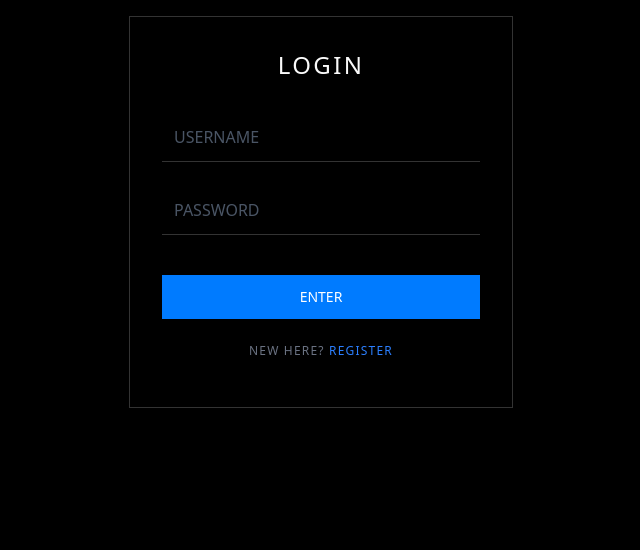
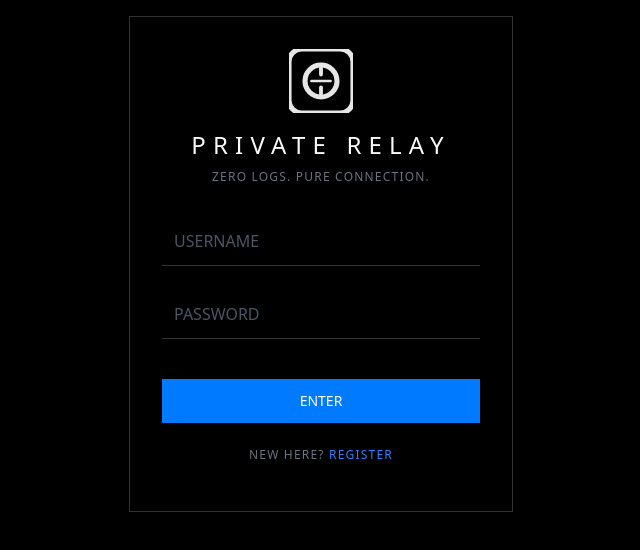
Before and after one commit to Priyanshu-x/p2p-chat, a website: page public/login.html in a window 1280 px wide. Shown: the whole page, without its empty margins (319-959 px from the left). Drawn offline with Linux system fonts and the light colour scheme.

Commit message:
Enhance: Branding

```diff
--- a/public/login.html
+++ b/public/login.html
@@ -4,13 +4,17 @@
 <head>
     <meta charset="UTF-8">
     <meta name="viewport" content="width=device-width, initial-scale=1.0">
-    <title>Login - P2P Chat</title>
+    <title>Private Relay - Secure Login</title>
+    <meta name="description" content="Secure, minimalist P2P chat relay. No logs, just privacy.">
+    <link rel="icon" type="image/svg+xml" href="favicon.svg">
     <link rel="stylesheet" href="style.css">
 </head>
 
 <body class="flex items-center justify-center p-4">
     <div class="minimal-card flex flex-col items-center">
-        <h1 class="text-2xl font-light mb-8 tracking-widest uppercase">Login</h1>
+        <img src="favicon.svg" alt="Logo" class="w-16 h-16 mb-4 opacity-90">
+        <h1 class="text-2xl font-light mb-2 tracking-[0.3em] uppercase">Private Relay</h1>
+        <p class="text-xs text-gray-500 mb-8 uppercase tracking-widest text-center">Zero Logs. Pure Connection.</p>
         <form id="loginForm" class="w-full flex flex-col gap-6">
             <input type="text" id="username" placeholder="USERNAME" required class="input-field">
             <input type="password" id="password" placeholder="PASSWORD" required class="input-field">
```
Also changed, not shown: public/index.html (+3 -1 lines), public/register.html (+3 -1 lines), public/favicon.svg (added), public/style.css.
